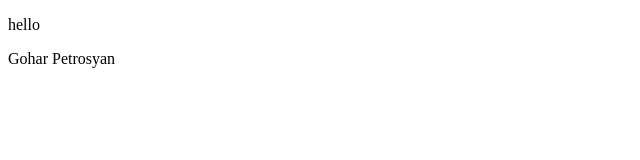
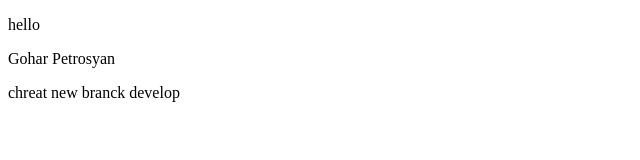
Before and after one commit to GoharPetrosyan/Test.13.10, a plain HTML site: page index.html in a window 1280 px wide. Shown: the whole page, without its empty margins (0-640 px from the left). Drawn offline with Linux system fonts and the light colour scheme.

Commit message:
add text in branch develop

```diff
--- a/index.html
+++ b/index.html
@@ -7,5 +7,6 @@
 
 <p>hello</p>
 <p>Gohar Petrosyan</p>
+<p>chreat new branck develop</p>
 </body>
 </html>
```
